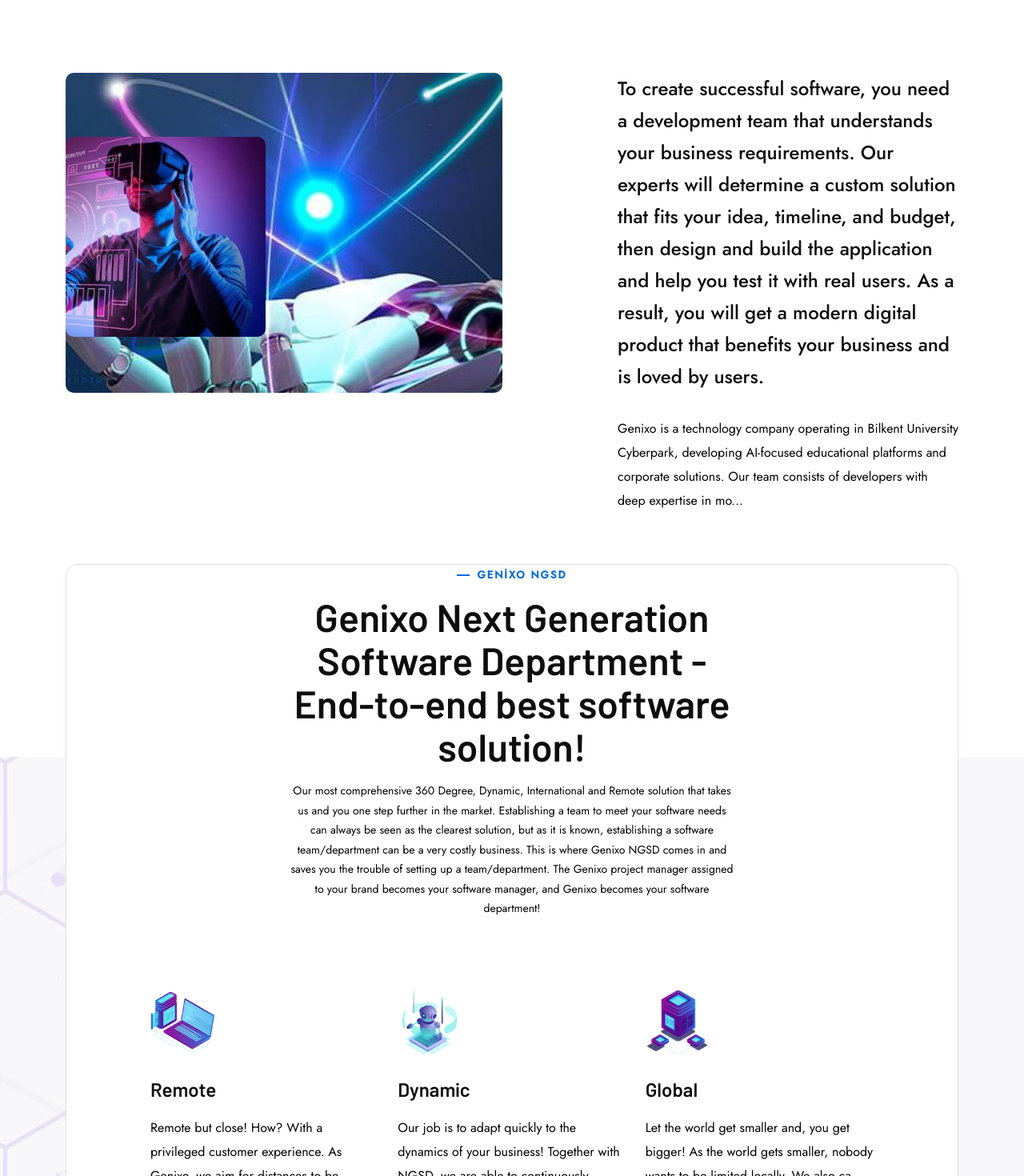
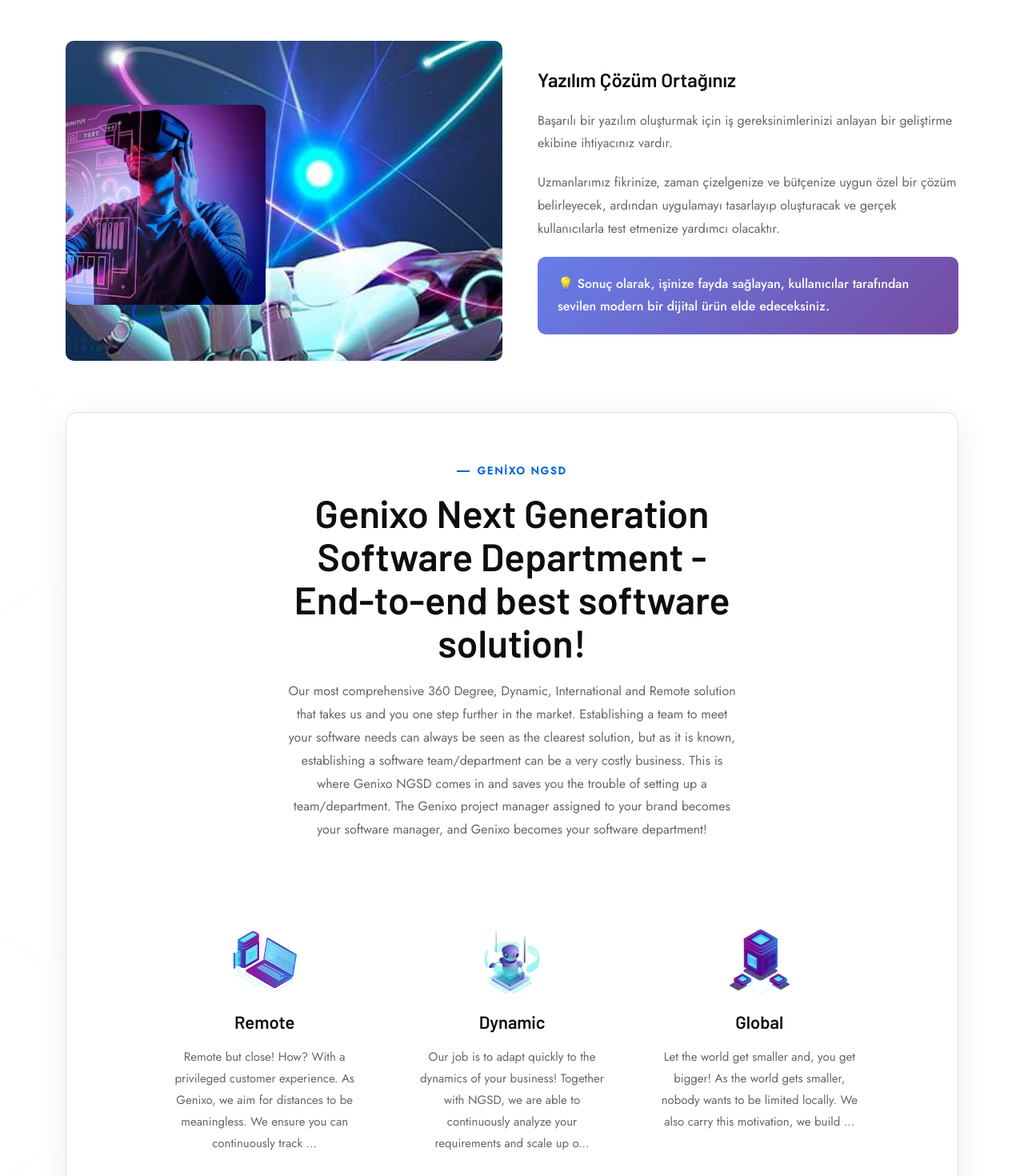
Before and after one commit to ceyhuntekkaya/genixo-web, a Next.js app: page /en in a window 1280 px wide. Shown: the part 2420-3890 px from the top of the page at 80% size. Built offline with nearby package versions, Linux system fonts and the light colour scheme; no server answers.

Commit message:
Refactor About and Service sections with updated content and styling; enhance layout responsiveness and improve text readability across components.

```diff
--- a/src/app/component/about-ai.tsx
+++ b/src/app/component/about-ai.tsx
@@ -62,10 +62,37 @@
               </div>
               <div className="col-lg-6">
                 <div className="about-content">
-                  <p className="title">{dict.about.short}</p>
-                  <p className="text">
-                    {dict.about.description.substring(0, 200)}...
-                  </p>
+                  <div className="about-content-text">
+                    <h3 className="title">
+                      Yazılım Çözüm Ortağınız
+                    </h3>
+                    <p className="text">
+                      Başarılı bir yazılım oluşturmak için iş gereksinimlerinizi
+                      anlayan bir geliştirme ekibine ihtiyacınız vardır.
+                    </p>
+                    <p className="text">
+                      Uzmanlarımız fikrinize, zaman çizelgenize ve bütçenize uygun
+                      özel bir çözüm belirleyecek, ardından uygulamayı tasarlayıp
+                      oluşturacak ve gerçek kullanıcılarla test etmenize yardımcı olacaktır.
+                    </p>
+                    <div className="about-success" style={{
+                      background: "linear-gradient(135deg, #667eea 0%, #764ba2 100%)",
+                      padding: "20px 25px",
+                      borderRadius: "10px",
+                      marginTop: "20px"
+                    }}>
+                      <p style={{
+                        color: "#fff",
+                        fontSize: "16px",
+                        lineHeight: "1.8",
+                        margin: 0,
+                        fontWeight: "500"
+                      }}>
+                        💡 Sonuç olarak, işinize fayda sağlayan, kullanıcılar tarafından
+                        sevilen modern bir dijital ürün elde edeceksiniz.
+                      </p>
+                    </div>
+                  </div>
                 </div>
               </div>
             </div>
--- a/src/app/component/service-ai.tsx
+++ b/src/app/component/service-ai.tsx
@@ -26,19 +26,26 @@
           <div className="section-title text-center">
             <h3 className="sub-title-modern">{ngsd.title}</h3>
             <h2 className="title">{ngsd.subtitle}</h2>
-            <p
-              className="text mt-3"
-              style={{ maxWidth: "800px", margin: "20px auto 0" }}
-            >
+            <p className="text" style={{
+              maxWidth: "800px",
+              margin: "20px auto 0",
+              fontSize: "16px",
+              lineHeight: "1.8",
+              color: "#666"
+            }}>
               {ngsd.whatIs.content}
             </p>
           </div>
           <div className="service-content-wrap">
-            <div className="row">
+            <div className="row justify-content-center">
               {ngsdFeatures.map((feature, index) => (
-                <div key={index} className="col-xl-4 col-sm-6">
+                <div key={index} className="col-xl-4 col-md-6">
                   <div className="service-item-04">
-                    <div className="service-img">
+                    <div className="service-img" style={{
+                      display: "flex",
+                      justifyContent: "center",
+                      alignItems: "center"
+                    }}>
                       <div
                         style={{
                           position: "relative",
@@ -59,7 +66,13 @@
                       <h3 className="title">
                         <Link href={`/${locale}/ngsd`}>{feature.title}</Link>
                       </h3>
-                      <p>{feature.content.substring(0, 120)}...</p>
+                      <p style={{
+                        fontSize: "15px",
+                        lineHeight: "1.8",
+                        color: "#666"
+                      }}>
+                        {feature.content.substring(0, 150)}...
+                      </p>
                     </div>
                   </div>
                 </div>
```
Also changed, not shown: src/app/globals.css.
